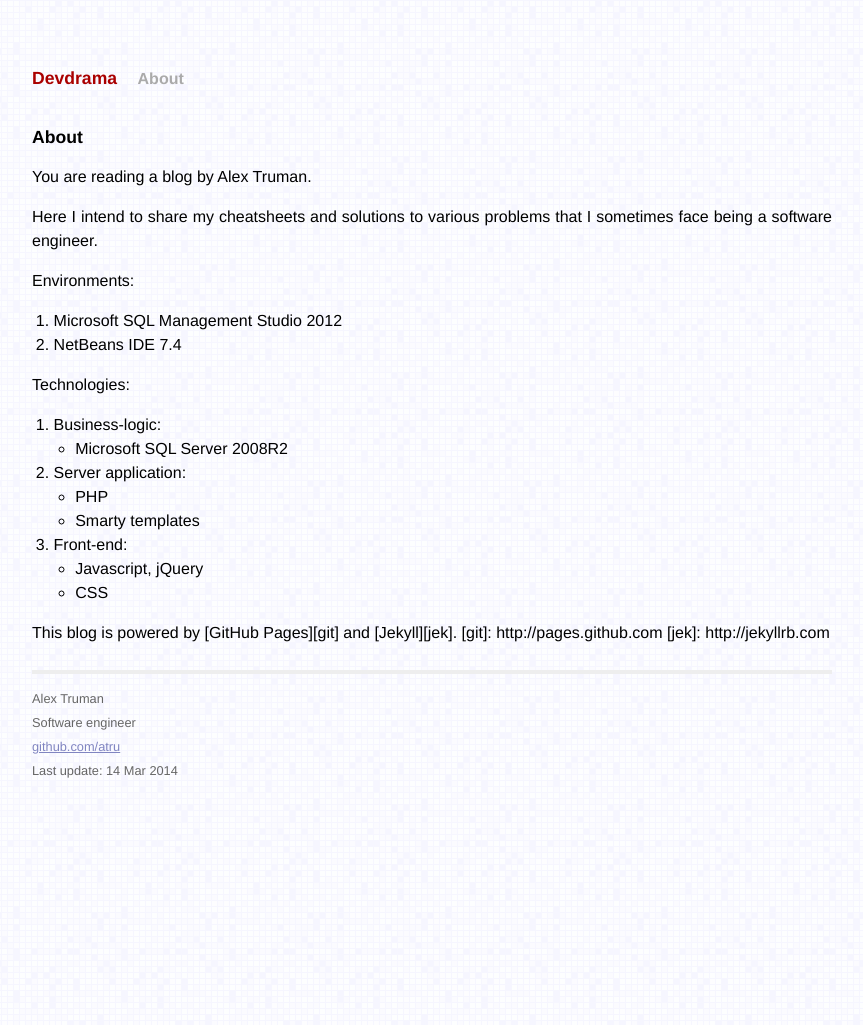
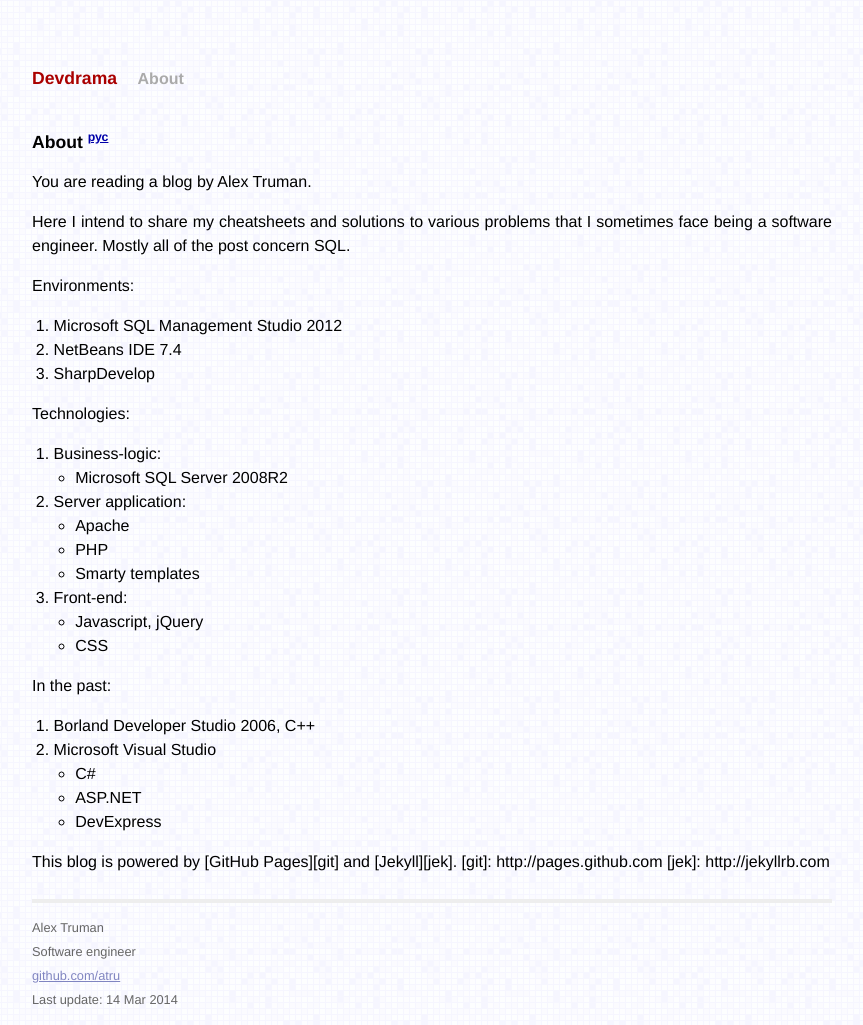
Before and after one commit to atru/atru.github.io, a Jekyll site: the page built from en/about/index.md, in a window 1280 px wide. Shown: the whole page, without its empty margins (208-1071 px from the left). Built offline with Jekyll 4.4.1, drawn with Linux system fonts in a browser that asks for light colours; Markdown is read by kramdown in place of the engine named in the settings; before the commit the page ends 948 px from its top, so only the background shows below that.

Commit message:
bilingual about page

```diff
--- a/_layouts/default.html
+++ b/_layouts/default.html
@@ -9,10 +9,10 @@
             <!--a class="extra" href="/">home</a-->
             <!--a class="extra" href="/categories.html">Categories</a-->
             <!--a class="extra" href="/tags.html">Tags</a-->
-            <a class="extra" href="/about/">About</a>
+            <a class="extra" href="{% if page.lang == "ru" %}/ru/{% else %}/en/{% endif %}about/">About</a>
             {% if page.lang_view == true %}
-              <a class="extra right" href="/"><img alt="View columns" src="/img/gb.png"></a>
-              <a class="extra right" href="/ru/"><img alt="View columns" src="/img/ru.png"></a>
+              <a class="extra right" href="/"><img src="/img/gb.png"></a>
+              <a class="extra right" href="/ru/"><img src="/img/ru.png"></a>
             {% endif %}
           </div>
 
--- /dev/null
+++ b/_layouts/page_bilingual.html
@@ -0,0 +1,18 @@
+---
+title: About
+layout: default
+---
+{% if page.lang == "en" %}
+  {% assign transl_url = page.url | replace: '/en/', '/ru/' %}
+  {% assign transl_lang = "рус" %}
+{% else page.lang == "ru" %}
+  {% assign transl_url = page.url | replace: '/ru/', '/en/' %}
+  {% assign transl_lang = "en" %}
+{% endif %}
+
+<h2>{{ page.title }} <span class="translate_up"><a href="{{ transl_url }}">{{ transl_lang }}</a></span></h2>
+
+
+<div class="post">
+{{ content }}
+</div>
--- a/about/index.md
+++ b/en/about/index.md
@@ -1,27 +1,39 @@
 ---
 title: About
-layout: page
+layout: page_bilingual
+lang: en
+lang_view: false
 ---
 You are reading a blog by Alex Truman.
 
-Here I intend to share my cheatsheets and solutions to various problems that I sometimes face being a software engineer.
+Here I intend to share my cheatsheets and solutions to various problems that I sometimes face being a software engineer. Mostly all of the post concern SQL.
 
 Environments:
 
 1. Microsoft SQL Management Studio 2012
 1. NetBeans IDE 7.4
+1. SharpDevelop
 
 Technologies:
 
 2. Business-logic:
   * Microsoft SQL Server 2008R2
 2. Server application:
+  * Apache
   * PHP
   * Smarty templates
 2. Front-end:
   * Javascript, jQuery
   * CSS
 
+In the past:
+
+3. Borland Developer Studio 2006, C++
+3. Microsoft Visual Studio
+  * C#
+  * ASP.NET
+  * DevExpress
+
 This blog is powered by [GitHub Pages][git] and [Jekyll][jek].
 [git]: http://pages.github.com
 [jek]: http://jekyllrb.com
```
Also changed, not shown: ru/_posts/2014-02-18-view-column.md (+1 -1 lines), ru/about/index.md (added, +39 -0 lines).
